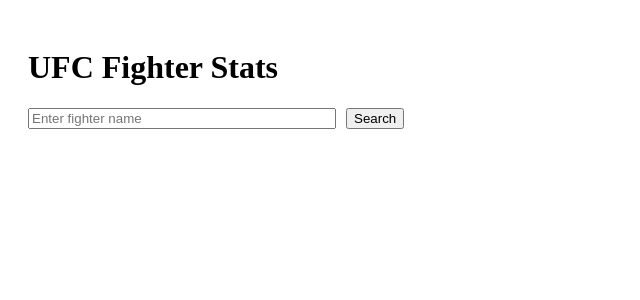
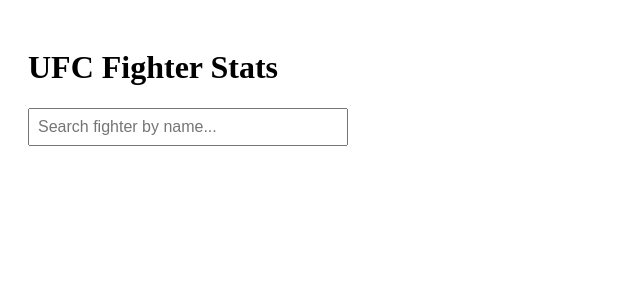
Before and after one commit to kristianfennessy/ufc-fighter-stats-app, a Next.js app: page / in a window 1280 px wide. Shown: the top 300 px of the page, without its empty margins (0-640 px from the left). Built offline with nearby package versions, Linux system fonts and the light colour scheme.

Commit message:
Update index.js

```diff
--- a/pages/index.js
+++ b/pages/index.js
@@ -1,59 +1,53 @@
-import { useState } from 'react';
-import Link from 'next/link';
+import { useState, useEffect } from 'react';
+import SearchBox from '../components/SearchBox';
 
 export default function Home() {
-  const [fighterName, setFighterName] = useState('');
+  const [selected, setSelected] = useState(null);
   const [fighterData, setFighterData] = useState(null);
   const [error, setError] = useState('');
 
-  async function fetchFighter() {
+  useEffect(() => {
+    if (!selected) {
+      setFighterData(null);
       setError('');
-    setFighterData(null);
-    if (!fighterName) return;
+      return;
+    }
 
+    async function fetchData() {
       try {
-      const res = await fetch(`/api/fighter?name=${encodeURIComponent(fighterName)}`);
+        const res = await fetch(`/api/fighter?id=${selected.id}`);
         const json = await res.json();
-      if (!res.ok) throw new Error(json.error || 'Unknown error');
+        if (!res.ok) throw new Error(json.error || 'Failed to fetch');
         setFighterData(json);
+        setError('');
       } catch (e) {
         setError(e.message);
+        setFighterData(null);
       }
     }
+
+    fetchData();
+  }, [selected]);
 
   return (
     <div style={{ padding: 20 }}>
       <h1>UFC Fighter Stats</h1>
-      <input
-        placeholder="Enter fighter name"
-        value={fighterName}
-        onChange={(e) => setFighterName(e.target.value)}
-        style={{ width: 300, marginRight: 10 }}
-      />
-      <button onClick={fetchFighter}>Search</button>
+      <SearchBox onSelect={setSelected} placeholder="Search fighter by name..." />
 
       {error && <p style={{ color: 'red' }}>{error}</p>}
 
       {fighterData && (
         <div style={{ marginTop: 20 }}>
-          <h2>{fighterName}</h2>
+          <h2>{fighterData.name}</h2>
           <p><b>Height:</b> {fighterData.height}</p>
           <p><b>Reach:</b> {fighterData.reach}</p>
           <p><b>Stance:</b> {fighterData.stance}</p>
           <p><b>Weight Class:</b> {fighterData.weight_class}</p>
-          <p><b>Date of Birth:</b> {fighterData.dob}</p>
+          <p><b>DOB:</b> {fighterData.dob}</p>
           <p><b>Wins:</b> {fighterData.wins}</p>
           <p><b>Losses:</b> {fighterData.losses}</p>
           <p><b>Draws:</b> {fighterData.draws}</p>
-          <a href={fighterData.url} target="_blank" rel="noreferrer">
-            Full UFCStats Profile
-          </a>
-
-          <div style={{ marginTop: 20 }}>
-            <Link href={`/compare?fighter1=${encodeURIComponent(fighterName)}`}>
-              <a>Compare this fighter</a>
-            </Link>
-          </div>
+          <a href={fighterData.url} target="_blank" rel="noreferrer">UFCStats Profile</a>
         </div>
       )}
     </div>
```
Lines whose indentation alone changed are shown as unchanged.
